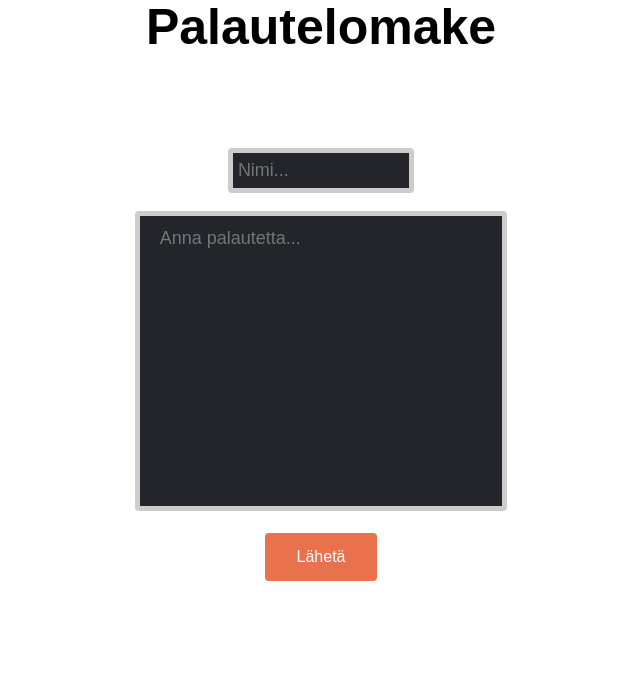
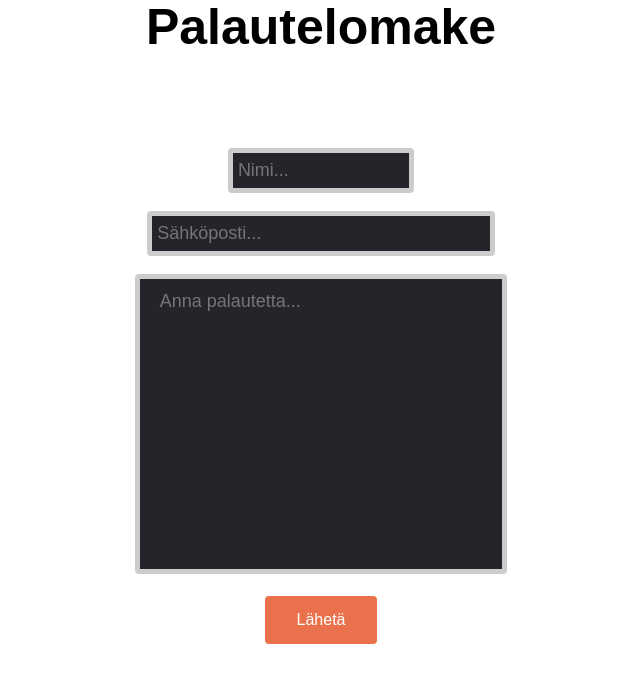
Before and after one commit to KaritaLaine/Autokorjaamo, a Django app: page /palautelomake/ in a window 1280 px wide. Shown: the part 160-844 px from the top of the page, without its empty margins (319-959 px from the left). Run offline with Django 3.2, Linux system fonts and the light colour scheme.

Commit message:
lisättiin sposti kenttä

```diff
--- a/autokorjaamo/base/forms.py
+++ b/autokorjaamo/base/forms.py
@@ -6,12 +6,14 @@ from .models import Palaute
 class PalauteLomake(forms.ModelForm):
     class Meta:
         model = Palaute
-        fields = ('nimi', 'palaute')
+        fields = ('nimi', 'sposti', 'palaute')
         labels = {
             'nimi': '',
+            'sposti': '',
             'palaute': ''
         }
         widgets = {
             'nimi': forms.TextInput(attrs={'placeholder': 'Nimi...', 'class': 'palaute_nimi'}),
-            'palaute': forms.Textarea(attrs={'placeholder': 'Anna palautetta...', 'class': 'palaute_textarea'})
+            'palaute': forms.Textarea(attrs={'placeholder': 'Anna palautetta...', 'class': 'palaute_textarea'}),
+            'sposti': forms.EmailInput(attrs={'placeholder': 'Sähköposti...', 'class': 'palaute_sposti'})
         }
--- a/autokorjaamo/base/models.py
+++ b/autokorjaamo/base/models.py
@@ -3,6 +3,7 @@ from django.db import models
 class Palaute(models.Model):
     nimi = models.CharField(max_length=50)
     palaute = models.TextField(max_length=1000)
+    sposti = models.EmailField(max_length=150)
 
     def __str__(self):
         return self.palaute
--- a/autokorjaamo/base/static/base.css
+++ b/autokorjaamo/base/static/base.css
@@ -186,6 +186,18 @@ footer li {
   color: white;
 }
 
+.palaute_sposti {
+  width: 28%;
+  height: 45px;
+  padding: 12px 5px;
+  border: 5px solid #ccc;
+  border-radius: 4px;
+  background-color: #24252a;
+  font-size: large;
+  font-family: "Montserrat", sans-serif;
+  color: white;
+}
+
 .palaute_textarea {
   width: 30%;
   height: 300px;
--- a/autokorjaamo/base/templates/palautelomake.html
+++ b/autokorjaamo/base/templates/palautelomake.html
@@ -19,6 +19,8 @@
             {% csrf_token %}
             {{ form.nimi }}
             <br/><br/>
+            {{ form.sposti }}
+            <br/><br/>
             {{ form.palaute }}
             <br/><br/>
             <input type="submit" value="Lähetä" class="palaute_painike">
```
